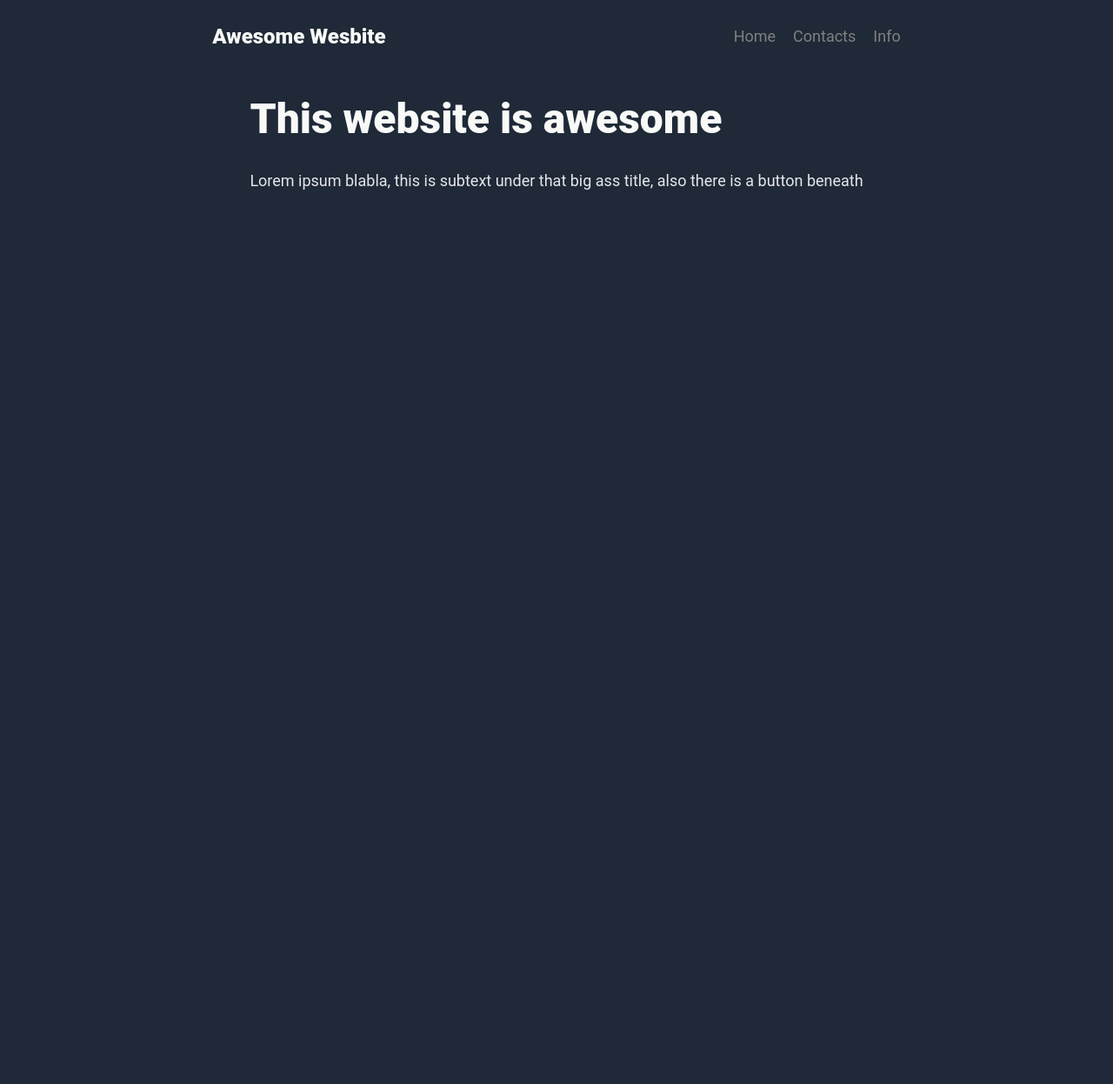
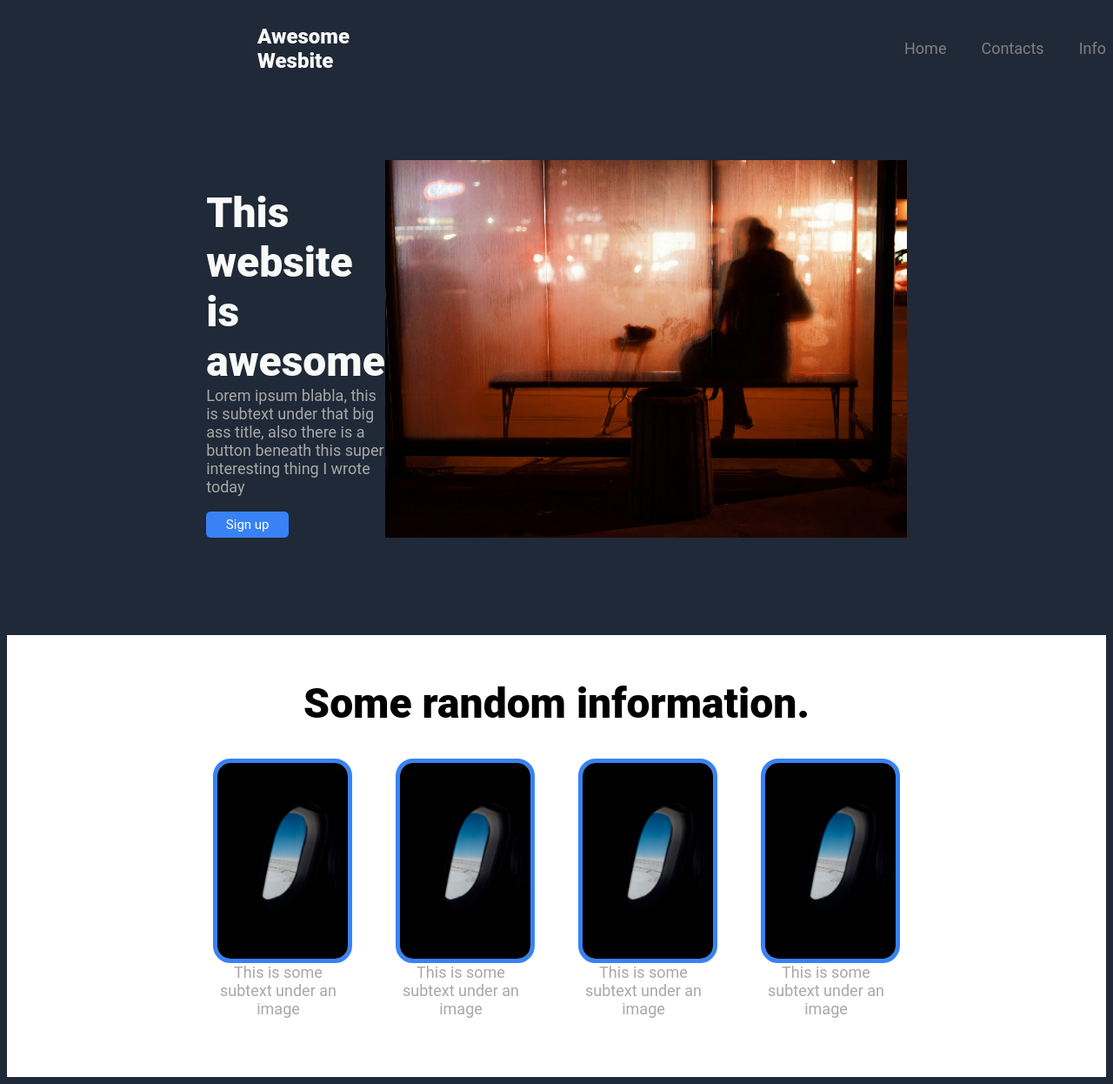
Before and after one commit to colette033/awesome-website, a plain HTML site: page index.html in a window 1280 px wide. Shown: the whole page at 87% size. Before the commit the page ends 800 px from the top, so only its background shows below. Drawn offline with Linux system fonts and the light colour scheme.

Commit message:
First three areas created and ready

```diff
--- a/index.html
+++ b/index.html
@@ -19,7 +19,32 @@
     <div class="main-text">
         <div class="inside">
             <h1>This website is awesome</h1>
-            <p>Lorem ipsum blabla, this is subtext under that big ass title, also there is a button beneath</p>
+            <p>Lorem ipsum blabla, this is subtext under that big ass title, also there is a button beneath this super interesting thing I wrote today</p>
+            <a href="https://wikipedia.org/wiki/culo"><button type="button" class="btn">Sign up</button></a>
+        </div>
+        <img src="images/andrew.jpg" class="andrew-image">
+    </div>
+
+    <div class="second-part">
+        <h1 class="second-title">Some random information.</h1>
+        <div class="images">
+            <div class="element">
+                <img class="image" src="images/adrien.jpg">
+                <p class="text">This is some subtext under an image</p>
+            </div>
+            <div class="element">
+                <img class="image" src="images/adrien.jpg">
+                <p class="text">This is some subtext under an image</p>
+            </div>
+            <div class="element">
+                <img class="image" src="images/adrien.jpg">
+                <p class="text">This is some subtext under an image</p>
+            </div>
+            <div class="element">
+                <img class="image" src="images/adrien.jpg">
+                <p class="text">This is some subtext under an image</p>
+            </div>
+
         </div>
     </div>
 
--- a/styles.css
+++ b/styles.css
@@ -24,28 +24,100 @@ h1 {
     font-size: 48px;
     color: #F9FAF8;
     font-weight: 900;
+    margin-bottom: 0;
 }
 
 p {
-    color: #E5E7EB;
+    color: #a8a8a9;
     font-size: 18px;
+    align-self: flex-start;
+    margin-top: 0;
+}
+
+.andrew-image {
+    width: 600px;
 }
 
 .header {
     display: flex;
-    justify-content: flex-end;
-    align-self: center;
+    justify-content: flex-start;
+    margin-left: 18rem;
 }
 
 nav{
     display: flex;
     align-items: center;
-    margin-left: 25rem;
-    gap: 20px;
+    margin-left: 35rem;
+    gap: 40px;
 }
 
 .main-text {
     display: flex;
+    flex-direction: row;
+    justify-content: center;
+    margin-left: 18rem;
+    margin-right: 18rem;
+    margin-top: 5rem;
+    padding-bottom: 7rem;
+}
+
+.inside {
+    display: flex;
+    flex-direction: column;
+    flex-wrap: wrap;
+    align-items: flex-start;
+}
+
+.btn {
+    background-color: #3882F6;
+    color: white;
+    border: none;
+    border-radius: 5px;
+    width: 95px;
+    height: 30px;
+    font-size: 15px;
+}
+
+.btn:hover {
+    background-color: grey;
+    transition: background-color 0.3s ease;
+}
+
+.second-part {
+    display: flex;
+    flex-direction: column;
+    align-items: center;
+    background-color: white;
+    padding: 50px;
+}
+
+.second-title {
+    color: black;
+    margin-top: 0;
+    margin-bottom: 35px;
+}
+
+.images {
+    display: flex;
+    flex-direction: row;
+    gap: 50px;
+}
+
+.images .element {
+    display: flex;
     flex-direction: column;
     align-items: center;
 }
+
+.images .element .image {
+    width: 150px;
+    height: auto;
+    border: 5px solid #3882F6;
+    border-radius: 20px;
+}
+
+.images .element .text {
+    width: 150px;
+    height: auto;
+    text-align: center;
+}
```
Also changed, not shown: images/adrien.jpg (added).
